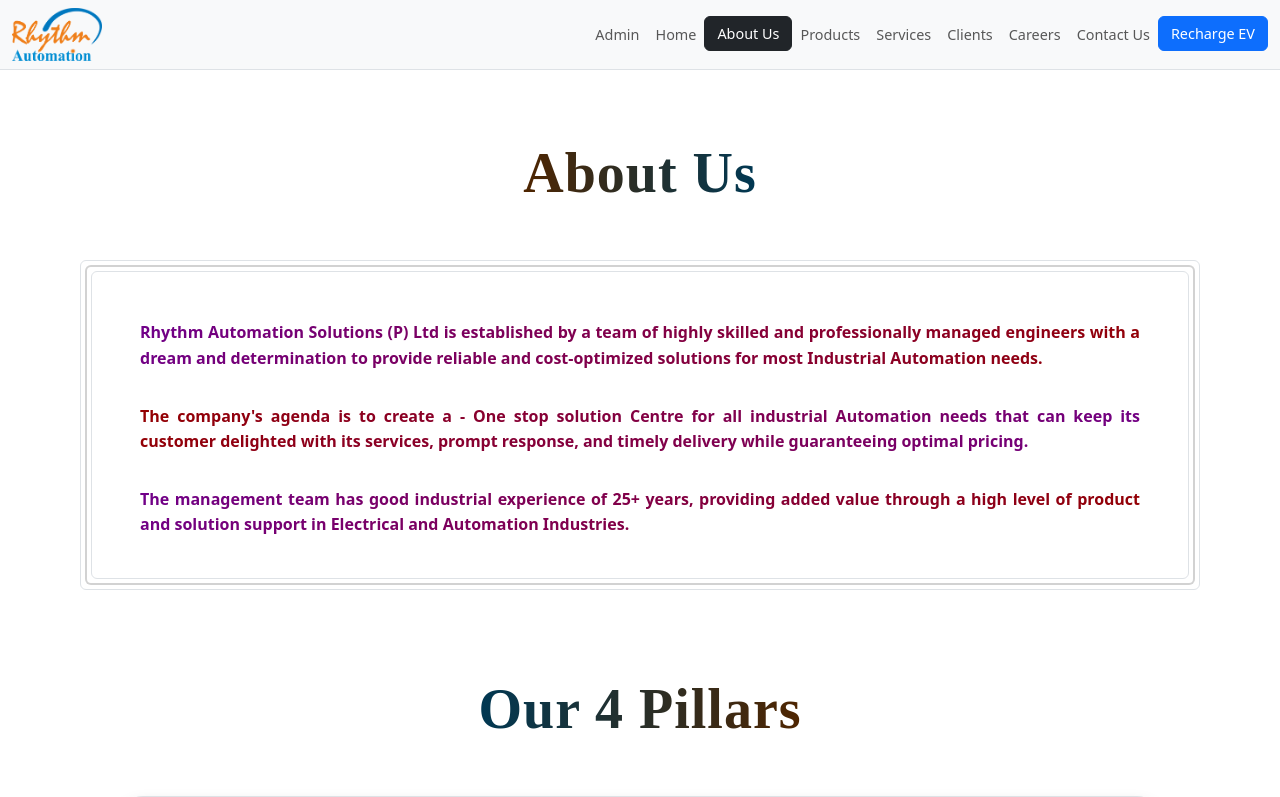
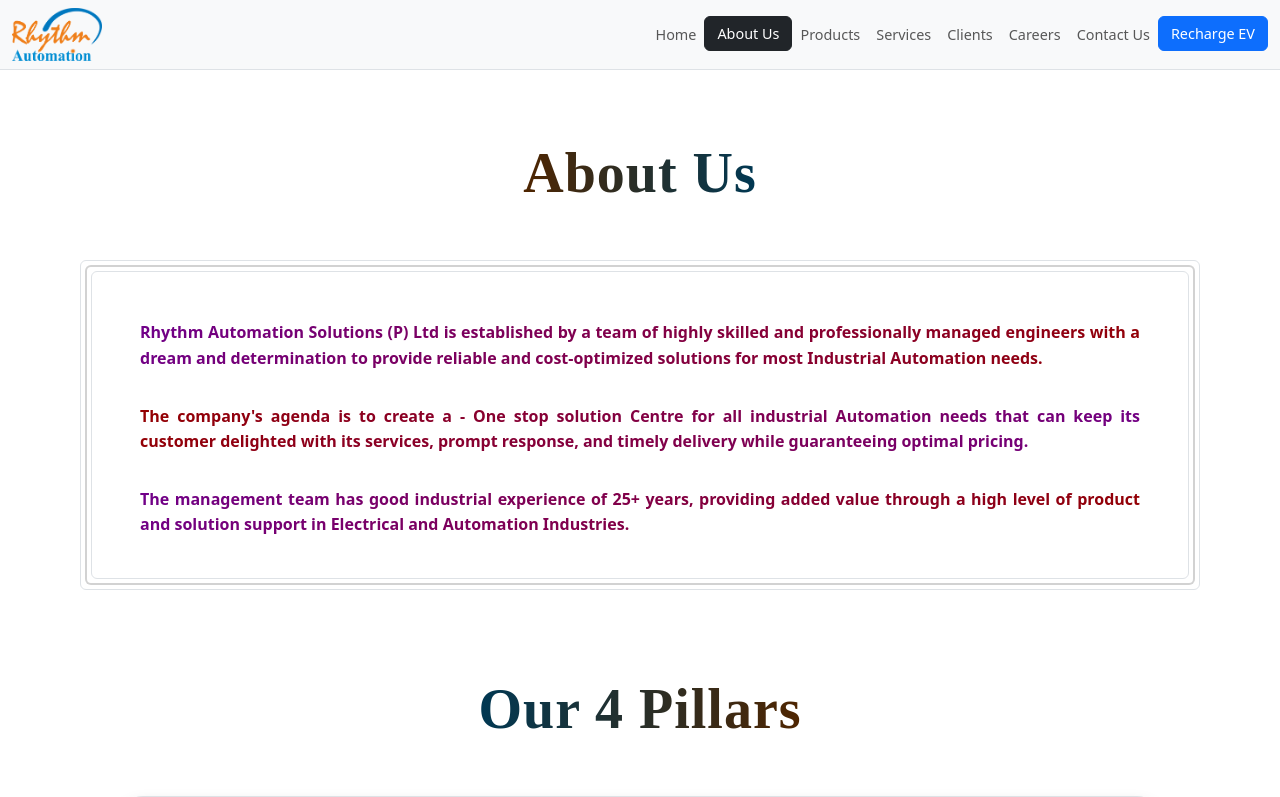
Before and after one commit to kratika-sharma-web/rhythm-automation-temp, a React (Vite) app: page /aboutUs in a window 1280 px wide. Shown: the top 797 px of the page. Built offline with nearby package versions, Linux system fonts and the light colour scheme.

Commit message:
initial commit

```diff
--- a/src/Footer.jsx
+++ b/src/Footer.jsx
@@ -3,7 +3,9 @@
         <>
             <footer className="bg-dark text-light text-center pt-3 pb-1">
                 <div className="container">
-                    <p>&copy; 2023 Copyright <strong>@Rhythm Automation</strong></p>
+                    <p>
+                        &copy; 2023 Copyright <a href="/ra-admin" style={{ fontWeight: "bold", color: "inherit", textDecoration: "none" }}>@Rhythm Automation</a>
+                    </p>
                 </div>
             </footer>
         </>
--- a/src/Header.jsx
+++ b/src/Header.jsx
@@ -12,9 +12,6 @@
                         </button>
                         <div className="collapse navbar-collapse fw-medium" id="navbarSupportedContent">
                             <ul className="navbar-nav ms-auto mb-2 mb-lg-0">
-                                <li className="nav-item">
-                                    <NavLink className={({ isActive }) => isActive ? "btn btn-dark" : "nav-link"} style={{ fontSize: "0.9rem" }} aria-current="page" to="/ra-admin">Admin</NavLink>
-                                </li>
                                 <li className="nav-item">
                                     <NavLink className={({ isActive }) => isActive ? "btn btn-dark" : "nav-link"} style={{ fontSize: "0.9rem" }} aria-current="page" to="/">Home</NavLink>
                                 </li>
```
Also changed, not shown: 3 other files (tests, documents, lock files or other folders).
